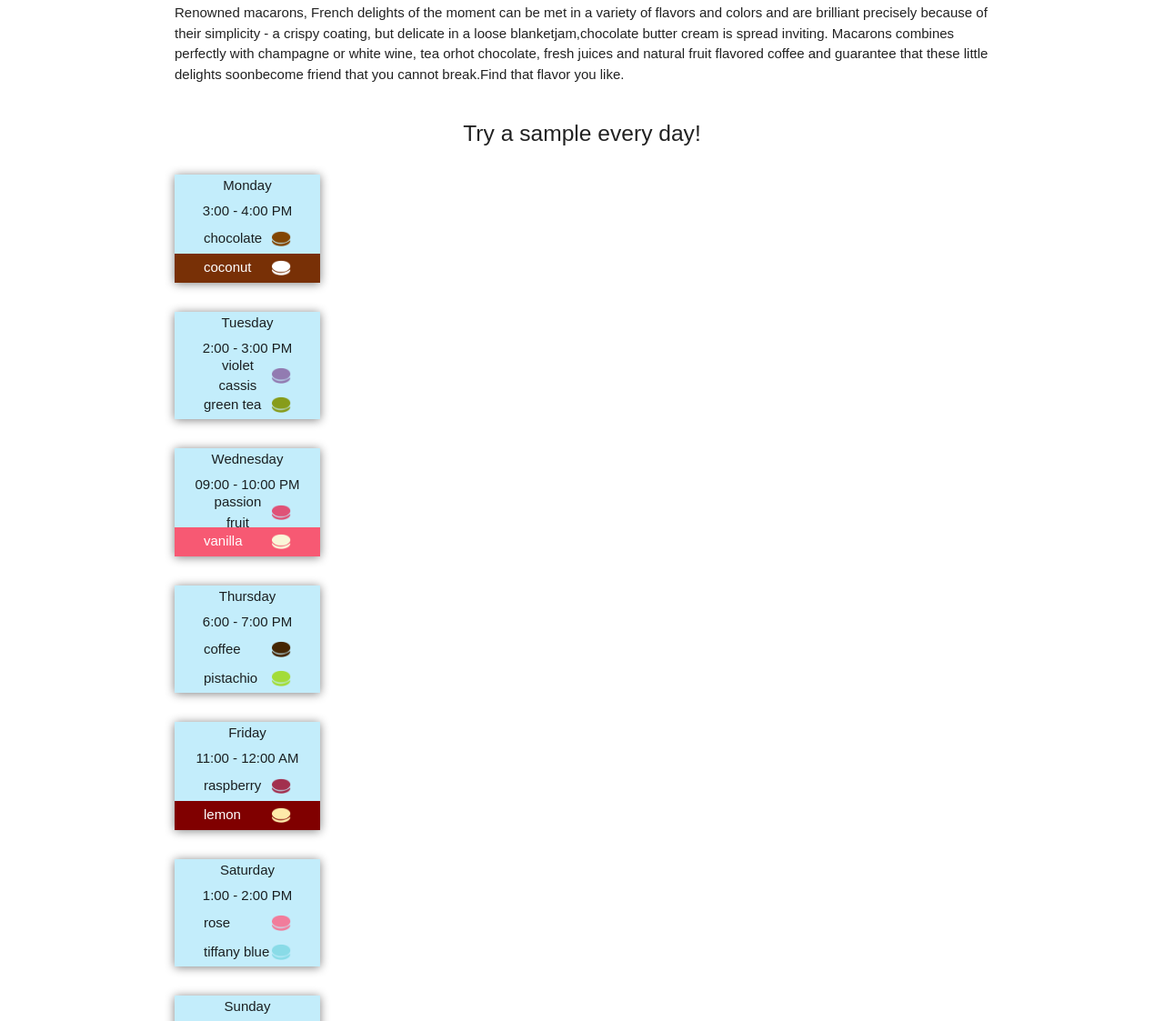
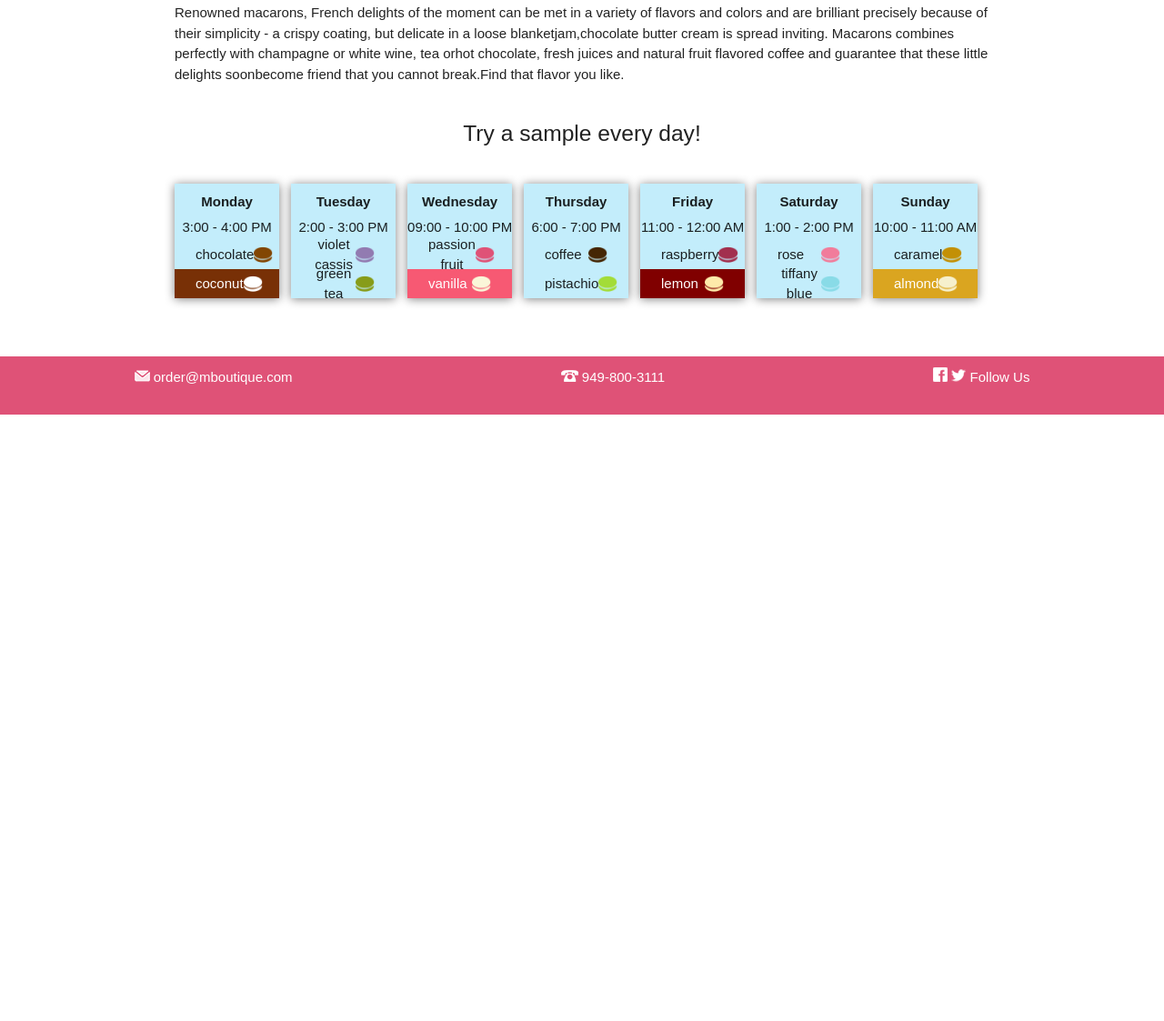
Before and after one commit to jeffreicher/m-boutique, a React app: page / in a window 1280 px wide. Shown: the part 872-1995 px from the top of the page at 91% size. After the commit the page ends 1345 px from the top, so only its background shows below. Built offline with nearby package versions, Linux system fonts and the light colour scheme.

Commit message:
Added footer and changed the color of nav items for desktop view. Completed homePage.

```diff
--- /dev/null
+++ b/src/assets/css/footer.css
@@ -0,0 +1,31 @@
+.foot-container {
+    background-color: #df5277;
+    margin-top: 8vh;
+}
+
+.contact {
+    display: flex;
+    flex-direction: column;
+    justify-content: space-around;
+    align-items: center;
+}
+
+.foot-container p {
+    color: white;
+    margin: 1.5vh 0 0 0;
+}
+
+.copyright {
+    text-align: center;
+    margin-top: 3vh;
+}
+
+@media (min-width: 1000px) {
+    .foot-container {
+        height: 8vh;
+    }
+
+    .contact {
+        flex-direction: row;
+    }
+}
--- a/src/assets/css/nav.css
+++ b/src/assets/css/nav.css
@@ -10,3 +10,7 @@
     margin-right: 5vw;
     color: #000;
 }
+
+.nav-wrapper > ul > li > a {
+    color: black;
+}
--- a/src/assets/css/weekly.css
+++ b/src/assets/css/weekly.css
@@ -25,7 +25,13 @@ h6:first-of-type {
     height: 2.2vh;
 }
 
+.desktop-settings {
+    display: flex;
+}
+
 @media (min-width: 1000px) {
+
+
     .weeklySchedule {
         width: 20vh;
         margin-right: 1vw;
--- /dev/null
+++ b/src/components/footer.js
@@ -0,0 +1,20 @@
+import React from 'react';
+import '../assets/css/footer.css';
+import Email from '../assets/images/mail.png';
+import Phone from '../assets/images/phone.png';
+import Twitter from '../assets/images/twitter.png';
+import Facebook from '../assets/images/facebook.png';
+import Contact from '../assets/images/contact-image.png';
+
+export default () => (
+    <div className="foot-container">
+        <div className="contact">
+            <p><img src={Email} /> order@mboutique.com</p>
+            <p><img src={Phone} /> 949-800-3111</p>
+            <p><img src={Facebook} /> <img src={Twitter} /> Follow Us</p>
+        </div>
+        <div className="copyright">
+            <p>Copyright &copy; MBoutique. All Rights Reserved.</p>
+        </div>
+    </div>
+)
--- a/src/components/home-page.js
+++ b/src/components/home-page.js
@@ -3,6 +3,7 @@ import Nav from './nav';
 import BannerImage from './banner';
 import MainBody from './main-body';
 import MacaronSchedule from './macaron-schedule';
+import Footer from './footer';
 
 class HomePage extends Component {
     render() {
@@ -12,6 +13,7 @@ class HomePage extends Component {
                 <BannerImage />
                 <MainBody />
                 <MacaronSchedule />
+                <Footer />
             </div>
         );
     };
--- a/src/components/macaron-schedule.js
+++ b/src/components/macaron-schedule.js
@@ -19,7 +19,7 @@ import Passion from '../assets/images/passion-fruit.png';
 
 export default () => (
     <div className="container">
-        <div className="hide-on-med-and-down">
+        <div className="hide-on-med-and-down desktop-settings">
             <WeeklyColored time={'3:00 - 4:00 PM'} date={'Monday'} flavor1={'chocolate'} flavor2={'coconut'} img1={Chocolate} img2={Coconut} style={'brownColor'}/>
             <Weekly time={'2:00 - 3:00 PM'} date={'Tuesday'} flavor1={'violet cassis'} flavor2={'green tea'} img1={Violet} img2={GreenTea}/>
             <WeeklyColored time={'09:00 - 10:00 PM'} date={'Wednesday'} flavor1={'passion fruit'} flavor2={'vanilla'} img1={Passion} img2={Vanilla} style={'pinkColor'}/>
--- a/src/components/weekly-colored.js
+++ b/src/components/weekly-colored.js
@@ -4,7 +4,7 @@ import Chocolate from '../assets/images/chocolate.png';
 
 export default (props) => (
     <div className="weeklySchedule">
-        <h6>{props.date}</h6>
+        <h6><b>{props.date}</b></h6>
         <h6>{props.time}</h6>
         <div className="flavors">
             <div className="single-flavor">
--- a/src/components/weekly.js
+++ b/src/components/weekly.js
@@ -3,7 +3,7 @@ import '../assets/css/weekly.css';
 
 export default (props) => (
     <div className="weeklySchedule">
-        <h6>{props.date}</h6>
+        <h6><b>{props.date}</b></h6>
         <h6>{props.time}</h6>
         <div className="flavors">
             <div className="single-flavor">
```
